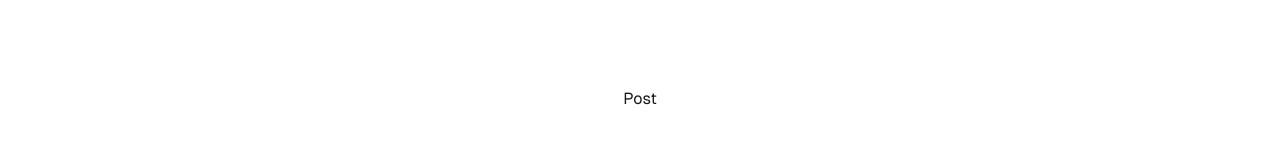
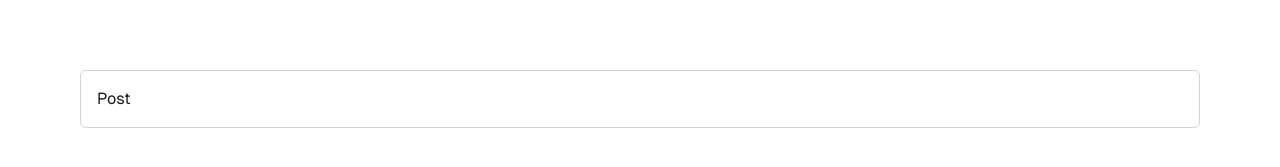
Before and after one commit to jwaldor/artspace, a Next.js app in the folder art/: page / in a window 1280 px wide. Shown: the part 301-468 px from the top of the page. Built offline with nearby package versions, Linux system fonts and the light colour scheme.

Commit message:
set up global context

```diff
--- a/art/src/app/layout.tsx
+++ b/art/src/app/layout.tsx
@@ -1,6 +1,8 @@
-import type { Metadata } from "next";
+
+"use client";
 import localFont from "next/font/local";
 import "./globals.css";
+import { createContext, useState } from "react";
 
 const geistSans = localFont({
   src: "./fonts/GeistVF.woff",
@@ -13,23 +15,35 @@ const geistMono = localFont({
   weight: "100 900",
 });
 
-export const metadata: Metadata = {
-  title: "Create Next App",
-  description: "Generated by create next app",
+
+
+export const GlobalContext = createContext({});
+
+
+type Post = {
+  id: string;
+  name: string;
+  likes: number;
+  updatedAt: Date;
+  creator: string;
 };
+
 
 export default function RootLayout({
   children,
 }: Readonly<{
   children: React.ReactNode;
 }>) {
+  const [posts, setPosts] = useState<Post[]>([]);
   return (
     <html lang="en">
-      <body
-        className={`${geistSans.variable} ${geistMono.variable} antialiased`}
-      >
-        {children}
-      </body>
+      <GlobalContext.Provider value={{ posts }}>
+        <body
+          className={`${geistSans.variable} ${geistMono.variable} antialiased`}
+        >
+          {children}
+        </body>
+      </GlobalContext.Provider>
     </html>
   );
 }
--- a/art/src/app/page.tsx
+++ b/art/src/app/page.tsx
@@ -1,12 +1,18 @@
+"use client";
+
 import Image from "next/image";
+import { useContext } from "react";
+import { GlobalContext } from "./layout";
 
 
 
 function Post() {
-  return <div>Post</div>;
+
+  return <div className="flex border border-gray-300 rounded-md p-4 w-full">Post</div>;
 }
 
 export default function Home() {
+  const { posts } = useContext(GlobalContext);
   return (
     <div className="grid grid-rows-[20px_1fr_20px] items-center justify-items-center min-h-screen p-8 pb-20 gap-16 sm:p-20 font-[family-name:var(--font-geist-sans)]">
       <h1>Art Space</h1>
```
